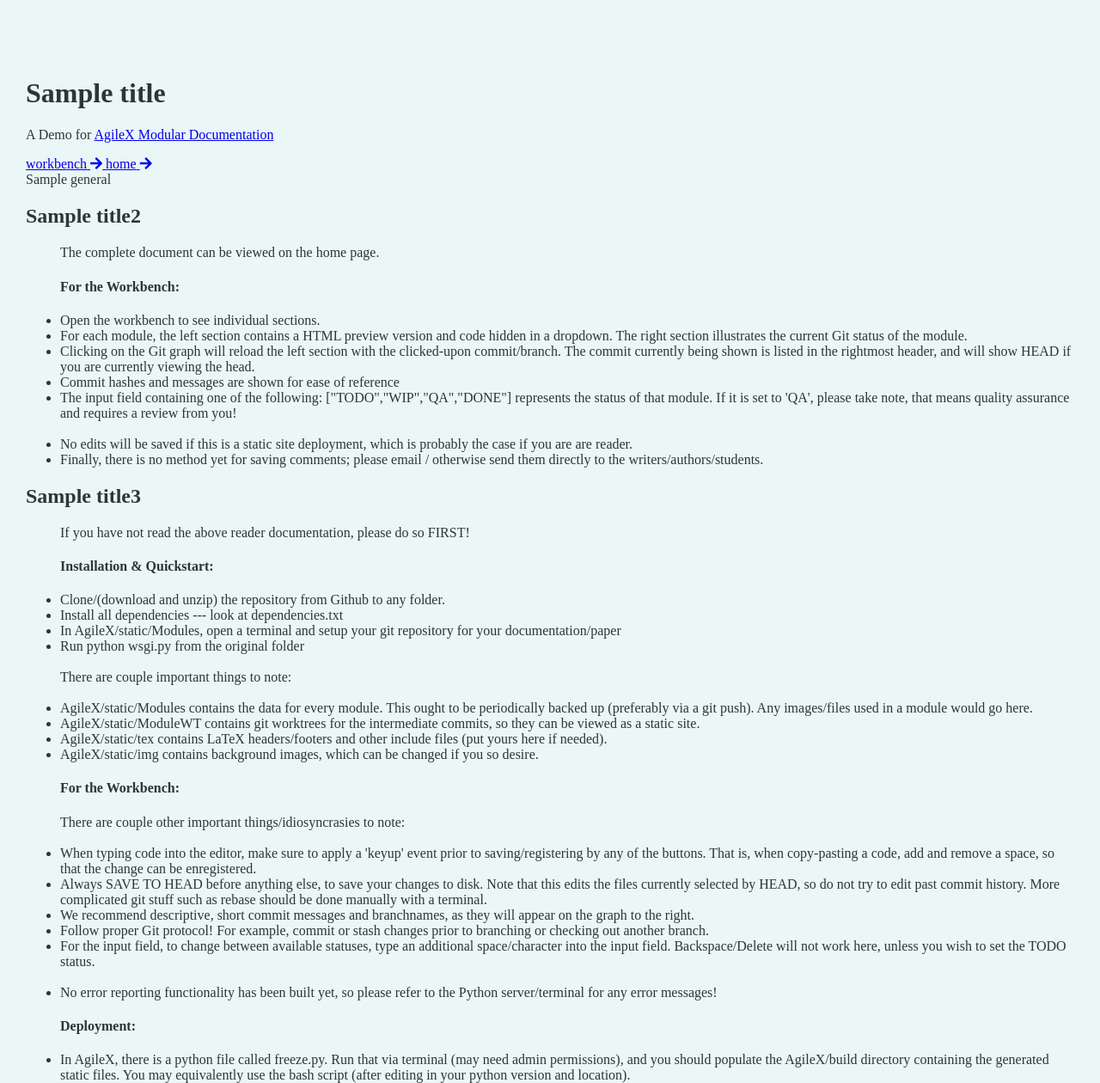
After one commit to akhilsadam/AgileX, a Flask app: template AgileX/templates/readme.jinja2 in a window 1280 px wide. The commit adds this page. Shown: the whole page at 86% size. Run offline with Flask 3, Linux system fonts and the light colour scheme; the template is opened without the code that fills it: most values are stand-ins (such as "Sample title", 1, 10 or a date in 2020); parts of the project's set-up code (start-up, migrations or seed data) failed here and were passed over; some libraries are stand-ins or nearby versions; some web fonts are replaced.

Commit message:
pre flask freeze workaround

```diff
--- a/AgileX/templates/layout.jinja2
+++ b/AgileX/templates/layout.jinja2
@@ -33,7 +33,7 @@
   />
 </head>
 
-<body class="{{template}}" style="margin: 0; height: 100%; overflow: hidden">
+<body class="{{template}}" style="margin: 0; height: 100%;">
   <div class="container">
 	  {% block content %}{% endblock %}
   </div>
--- /dev/null
+++ b/AgileX/templates/readme.jinja2
@@ -0,0 +1,62 @@
+{% extends "layout.jinja2" %}
+
+{% block content %}
+<div class="card">
+  <h1 class="site-title">{{ title }}</h1>
+  <p class="subtitle">A Demo for <a href="https://github.com/akhilsadam/AgileX/tree/master">AgileX Modular Documentation</a></p>
+  <a href="/dashapp/" class="dash-link">
+    <span>workbench</span>
+    <i class="fas fa-arrow-right"></i>
+  </a>
+  <a href="/" class="dash-link">
+    <span>home</span>
+    <i class="fas fa-arrow-right"></i>
+  </a>
+</div>
+<div class="card colz">{{ general }}</div>
+<div class="block">
+  <div class="left-align colz">
+    <h2 class="site-title">{{ title2 }}</h2>
+    <ul>
+      The complete document can be viewed on the home page.<br>
+      <h4>For the Workbench:</h4>
+      <li>Open the workbench to see individual sections.</li>
+      <li>For each module, the left section contains a HTML preview version and code hidden in a dropdown. The right section illustrates the current Git status of the module.</li>
+      <li>Clicking on the Git graph will reload the left section with the clicked-upon commit/branch. The commit currently being shown is listed in the rightmost header, and will show HEAD if you are currently viewing the head.</li>
+      <li>Commit hashes and messages are shown for ease of reference</li>
+      <li>The input field containing one of the following: ["TODO","WIP","QA","DONE"] represents the status of that module. If it is set to 'QA', please take note, that means quality assurance and requires a review from you!</li>
+      <br>
+      <li>No edits will be saved if this is a static site deployment, which is probably the case if you are are reader.</li>
+      <li>Finally, there is no method yet for saving comments; please email / otherwise send them directly to the writers/authors/students.</li>
+    </ul>
+  </div>
+  <div class="left-align colz">
+    <h2 class="site-title">{{ title3 }}</h2>
+    <ul>
+      If you have not read the above reader documentation, please do so FIRST!<br>
+      <h4>Installation & Quickstart:</h4>
+      <li>Clone/(download and unzip) the repository from Github to any folder.</li>
+      <li>Install all dependencies --- look at dependencies.txt</li>
+      <li>In AgileX/static/Modules, open a terminal and setup your git repository for your documentation/paper</li>
+      <li>Run python wsgi.py from the original folder</li><br>
+      There are couple important things to note: <br><br>
+      <li>AgileX/static/Modules contains the data for every module. This ought to be periodically backed up (preferably via a git push). Any images/files used in a module would go here.</li>
+      <li>AgileX/static/ModuleWT contains git worktrees for the intermediate commits, so they can be viewed as a static site.</li>
+      <li>AgileX/static/tex contains LaTeX headers/footers and other include files (put yours here if needed).</li>
+      <li>AgileX/static/img contains background images, which can be changed if you so desire.</li>
+      <h4>For the Workbench:</h4>
+      There are couple other important things/idiosyncrasies to note: <br><br>
+      <li>When typing code into the editor, make sure to apply a 'keyup' event prior to saving/registering by any of the buttons. That is, when copy-pasting a code, add and remove a space, so that the change can be enregistered.</li>
+      <li>Always SAVE TO HEAD before anything else, to save your changes to disk. Note that this edits the files currently selected by HEAD, so do not try to edit past commit history. More complicated git stuff such as rebase should be done manually with a terminal.</li>
+      <li>We recommend descriptive, short commit messages and branchnames, as they will appear on the graph to the right.</li>
+      <li>Follow proper Git protocol! For example, commit or stash changes prior to branching or checking out another branch.</li>
+      <li>For the input field, to change between available statuses, type an additional space/character into the input field. Backspace/Delete will not work here, unless you wish to set the TODO status.</li>
+      <br>
+      <li>No error reporting functionality has been built yet, so please refer to the Python server/terminal for any error messages!</li>
+      <h4>Deployment:</h4>
+      <li>In AgileX, there is a python file called freeze.py. Run that via terminal (may need admin permissions), and you should populate the AgileX/build directory containing the generated static files.
+      You may equivalently use the bash script (after editing in your python version and location).</li>
+    </ul>
+  </div>
+</div>
+{% endblock %}
```
Also changed, not shown: AgileX/templates/index.jinja2 (+7 -1 lines), freeze.py (added, +44 -0 lines), AgileX/static/svg/circle.svg (added), AgileX/static/svg/circle2.jpg (added), 1 other file.
